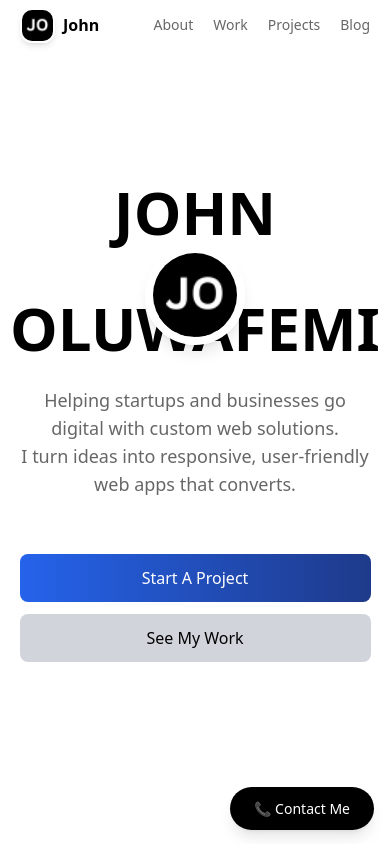
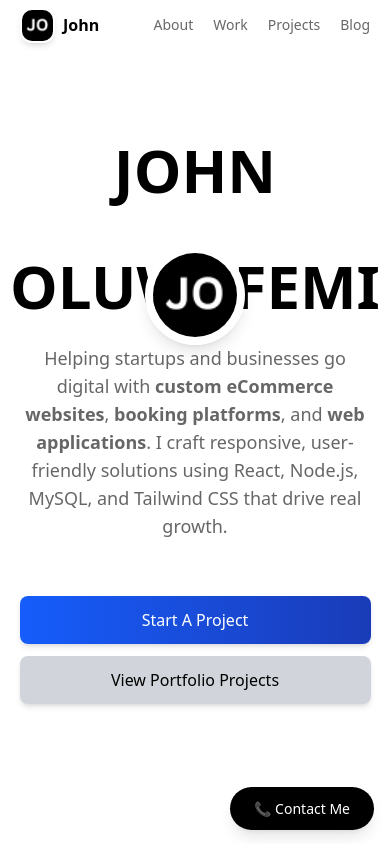
Before and after one commit to lamba01/port, a React (Vite) app: page / in a window 390 px wide. Shown: the top 844 px of the page. Built offline with nearby package versions, Linux system fonts and the light colour scheme; no server answers.

Commit message:
feat: update meta tags and improve SEO for better visibility

```diff
--- a/index.html
+++ b/index.html
@@ -25,11 +25,11 @@
 <meta property="og:url" content="https://johncodes.xyz" />
 <meta name="twitter:card" content="summary_large_image" />
 
-    <title>John Oluwafemi - Fullstack Web Developer</title>
+    <title>Freelance Web Developer | React, Node.js & eCommerce Websites</title>
     <meta
       name="description"
-      content="I build fast, intuitive website & web apps for startups and small businesses. With expertise in React, Node.js, and Tailwind CSS,
-    I craft smooth user experiences and powerful backend systems."
+      content="Need a freelance web developer? I build eCommerce & booking websites with React, Node.js & MySQL. Helping startups & small businesses grow online.
+"
     />
     <meta
       name="google-site-verification"
--- a/src/App.jsx
+++ b/src/App.jsx
@@ -23,7 +23,7 @@ const App = () => {
   useEffect(() => {
     AOS.init({
       duration: 1000,
-      once: false,
+      once: true,
     });
   }, []);
   const location = useLocation();
--- a/src/pages/about.jsx
+++ b/src/pages/about.jsx
@@ -6,10 +6,10 @@ function About() {
   return (
     <>
       <Helmet>
-        <title>About | John Oluwafemi</title>
+        <title>About John Oluwafemi – Freelance Full-Stack Web Developer</title>
         <meta
           name="description"
-          content="Learn more about John Oluwafemi, a full-stack web developer helping startups go digital."
+          content="I build eCommerce stores, booking platforms & custom websites using React & Node.js."
         />
       </Helmet>
       <div>
--- a/src/sections/aboutSection.jsx
+++ b/src/sections/aboutSection.jsx
@@ -8,7 +8,10 @@ export default function AboutSection() {
   return (
     <section className="py-[100px] w-full flex flex-col gap-20 items-center justify-center px-[20px] sm:px-[40px]">
       <div className="flex flex-col justify-center gap-3 w-full sm:w-4/5">
-        <h1 className="text-2xl text-center">About John Oluwafemi</h1>
+        <h1 className="text-2xl text-center">
+          {" "}
+          About John Oluwafemi – Freelance Full-Stack Web Developer
+        </h1>
         <h4 className="text-sm sm:text-xl text-black">
           I'm a <span className="font-semibold">Full-Stack Developer</span> who
           enjoys building clean, easy-to-use web applications. I work mostly
@@ -49,21 +52,21 @@ export default function AboutSection() {
           data-aos-delay="100"
           src={img1}
           className="sm:w-[30%] rounded-xl "
-          alt="workspace"
+          alt="John Oluwafemi web developer workspace with coding setup"
         />
         <img
           data-aos="fade-up"
           data-aos-delay="200"
           src={img4}
           className="sm:w-[30%] rounded-xl "
-          alt="workspace"
+          alt="John Oluwafemi web developer workspace with coding setup"
         />
         <img
           data-aos="fade-up"
           data-aos-delay="300"
           src={img3}
           className="sm:w-[30%] rounded-xl"
-          alt="workspace"
+          alt="John Oluwafemi web developer workspace with coding setup"
         />
       </main>
       <aside>
@@ -71,7 +74,7 @@ export default function AboutSection() {
           data-aos="fade-up"
           src={img2}
           className="h-auto md:h-screen"
-          alt="linkedin"
+          alt="John Oluwafemi coding session – freelance web developer"
         />
       </aside>
     </section>
--- a/src/sections/hero.jsx
+++ b/src/sections/hero.jsx
@@ -1,50 +1,64 @@
-// import React from "react";
-// import john from "../assets/john-oluwafemi.jpeg";
+import React from "react";
 import test from "../assets/logo.png";
 
 export default function Hero({ scrollToProjects }) {
   return (
-    <section className="w-full h-screen flex flex-col justify-center items-center px-[20px] md:px-0 ">
+    <section className="w-full h-screen flex flex-col justify-center items-center px-[20px] md:px-0">
+      {/* Profile Image */}
       <img
         src={test}
-        alt="John Oluwafemi - Fullstack Developer photo"
-        className="absolute top-[35%] sm:top-[40%] left-1/2 -translate-x-1/2 -translate-y-1/2 h-[100px] w-[100px] md:w-[150px] md:h-[150px] object-cover rounded-full opacity-100 border-8 border-solid border-white z-10 shadow-lg hover:shadow-[0_0_20px_rgba(59,130,246,0.6)] transition transform hover:scale-105 "
+        alt="John Oluwafemi - Fullstack Web Developer"
+        className="absolute top-[35%] sm:top-[40%] left-1/2 -translate-x-1/2 -translate-y-1/2 h-[100px] w-[100px] md:w-[150px] md:h-[150px] object-cover rounded-full opacity-100 border-8 border-solid border-white z-10 shadow-lg hover:shadow-[0_0_20px_rgba(59,130,246,0.6)] transition transform hover:scale-105"
       />
+
+      {/* SEO-Friendly H1 */}
+      <h1 className="sr-only">
+        John Oluwafemi – Freelance Full-Stack Web Developer (React, Node.js,
+        MySQL, Tailwind CSS)
+      </h1>
+
+      {/* Visible Name Design */}
       <div className="flex flex-col items-center gap-14 justify-center">
-        <h1 className="text-6xl md:text-9xl uppercase " data-aos="fade-left">
+        <span
+          className="text-6xl md:text-9xl uppercase font-bold"
+          data-aos="fade-left"
+        >
           john
-        </h1>
-        <h1
-          className="text-6xl md:text-9xl uppercase mb-3 "
+        </span>
+        <span
+          className="text-6xl md:text-9xl uppercase mb-3 font-bold"
           data-aos="fade-right"
         >
           oluwafemi
-        </h1>
+        </span>
       </div>
+
+      {/* Intro Paragraph */}
       <p className="text-lg font-medium text-center md:text-xl my-4">
-        Helping startups and businesses go digital with custom web solutions.{" "}
-        <br /> I turn ideas into responsive, user-friendly web apps that
-        converts.
+        Helping startups and businesses go digital with{" "}
+        <strong>custom eCommerce websites</strong>,{" "}
+        <strong>booking platforms</strong>, and{" "}
+        <strong>web applications</strong>. I craft responsive, user-friendly
+        solutions using React, Node.js, MySQL, and Tailwind CSS that drive real
+        growth.
       </p>
+
+      {/* CTA Buttons */}
       <div className="flex flex-col md:flex-row w-full items-center justify-center mt-10 sm:mt-5 gap-3">
         <a href="#contact" className="sm:w-[250px] flex justify-center">
           <button
             className="bg-gradient-to-r from-blue-600 to-blue-800 hover:from-blue-700 hover:to-blue-900
-                     text-white cursor-pointer py-3 px-8 sm:w-[250px] w-[90vw] hover:bg-[#333333]"
-            style={{
-              backgroundImage: "linear-gradient(to right, #2563eb, #1e3a8a)",
-              backgroundColor: "#2563eb", // fallback solid color
-            }}
+                       text-white cursor-pointer py-3 px-8 sm:w-[250px] w-[90vw] rounded-lg shadow-md transition-all duration-200"
           >
-            start a project
+            Start a Project
           </button>
         </a>
         <button
           onClick={scrollToProjects}
-          className="bg-[#d1d5db] text-black cursor-pointer py-3 px-8 sm:w-[250px] w-[90vw] hover:bg-[#f5f5f5]"
+          className="bg-[#d1d5db] text-black cursor-pointer py-3 px-8 sm:w-[250px] w-[90vw] hover:bg-[#f5f5f5] rounded-lg shadow-md transition-all duration-200"
           data-aos-delay="300"
         >
-          see my work
+          View Portfolio Projects
         </button>
       </div>
     </section>
```
